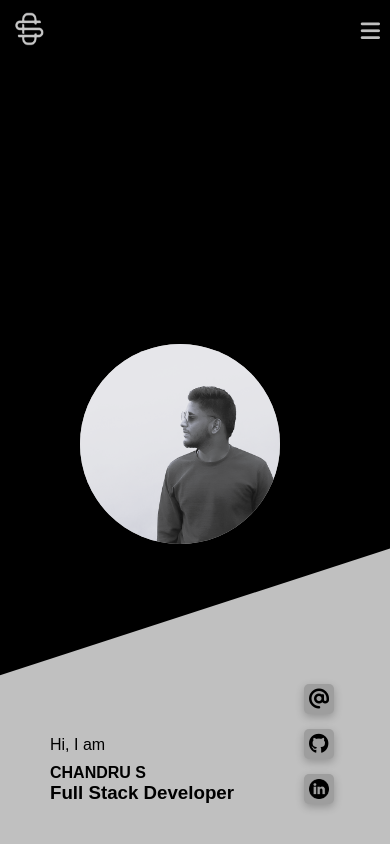
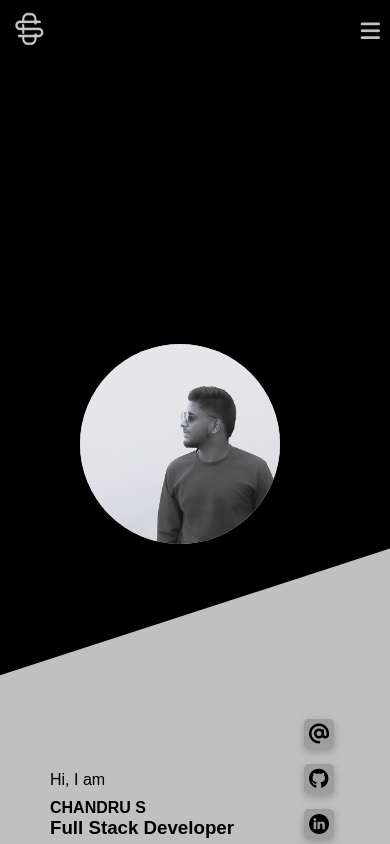
Before and after one commit to S-CHANDRU03/My-Portfolio, a plain HTML site: page index.html in a window 390 px wide. Drawn offline with Linux system fonts and the light colour scheme; a web font is replaced by a local one.

Commit message:
mistake correction

```diff
--- a/style.css
+++ b/style.css
@@ -267,7 +267,7 @@ body {
 
     .content1 {
         position: absolute;
-        bottom: 40px;
+        bottom: 5px;
         left: 50px;
         display: flex;
         flex-direction: row;
```
